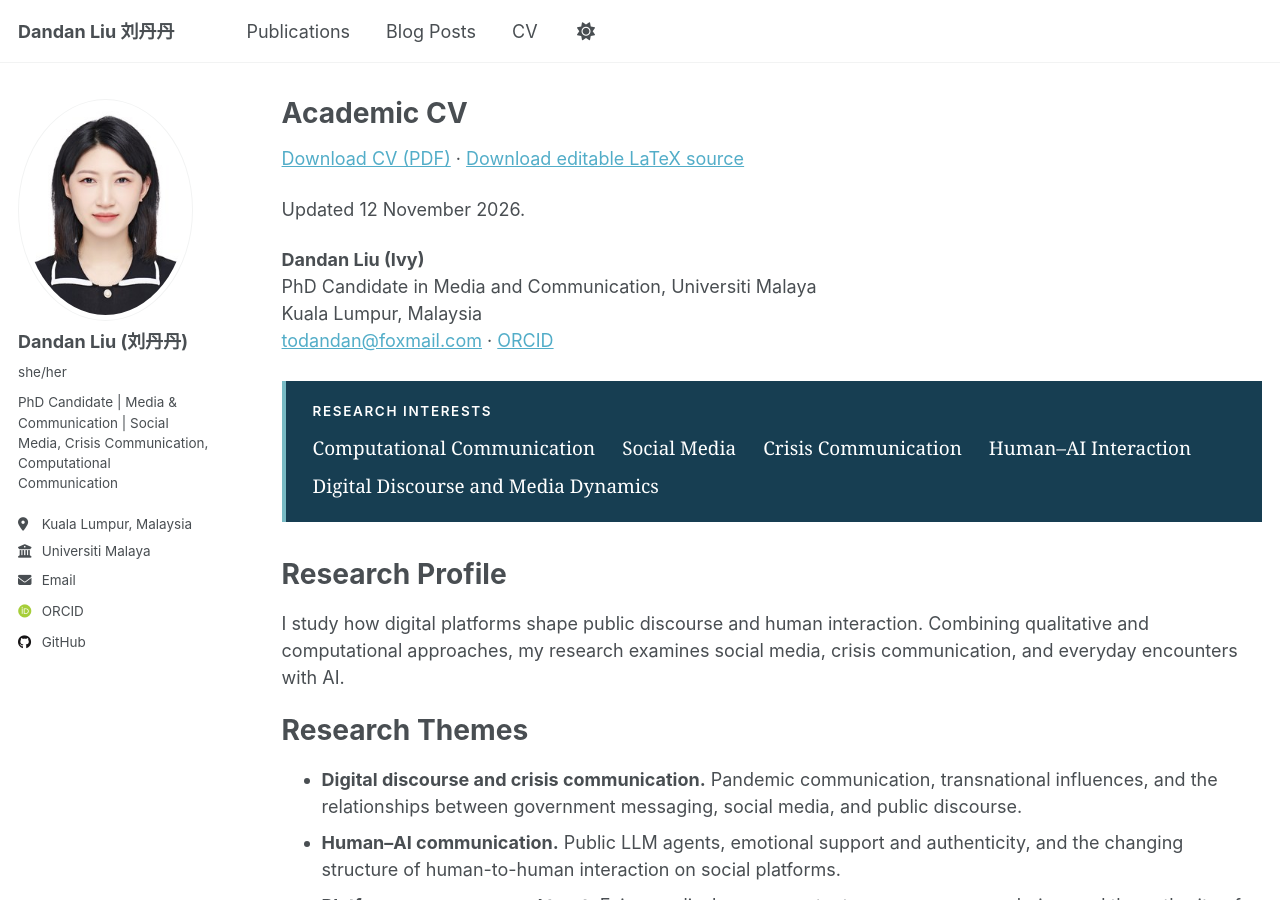
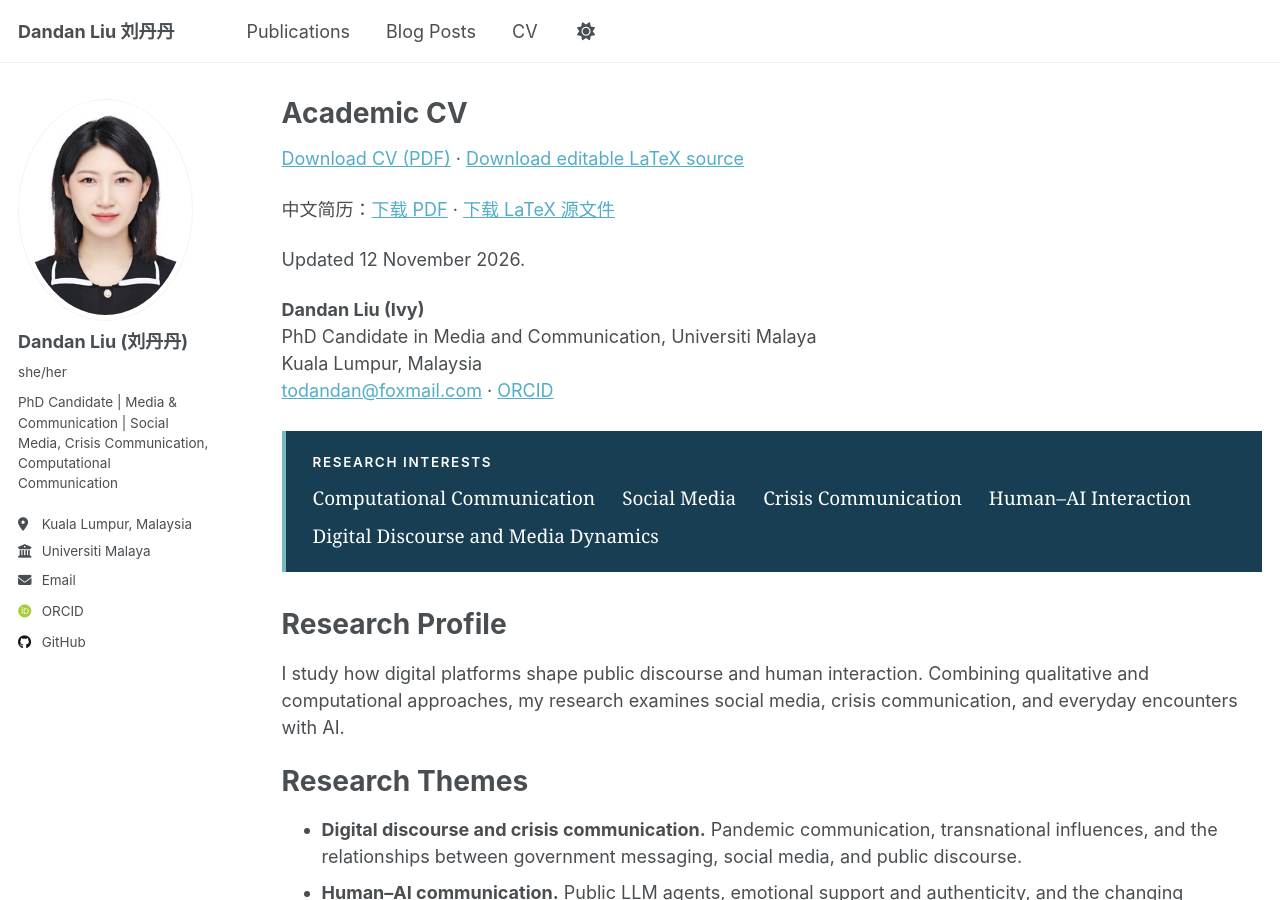
Before and after one commit to s2134717ldd/smiledan713.github.io, a Jekyll site: the page built from _pages/cv.md, in a window 1280 px wide and 900 px high. Built offline with Jekyll 4.4.1, drawn with Linux system fonts in a browser that asks for light colours; some web fonts are replaced; a script that is not in the unit is left out.

Commit message:
Add Chinese academic CV and download links

```diff
--- a/_pages/cv.md
+++ b/_pages/cv.md
@@ -10,6 +10,8 @@ redirect_from:
 {% include base_path %}
 
 [Download CV (PDF)]({{ '/files/Dandan_Liu_CV.pdf' | relative_url }}) · [Download editable LaTeX source]({{ '/files/Dandan_Liu_CV.tex' | relative_url }})
+
+中文简历：[下载 PDF]({{ '/files/Dandan_Liu_CV_Chinese.pdf' | relative_url }}) · [下载 LaTeX 源文件]({{ '/files/cv-zh/main.tex' | relative_url }})
 
 Updated 12 November 2026.
 
```
Also changed, not shown: 3 other files.
